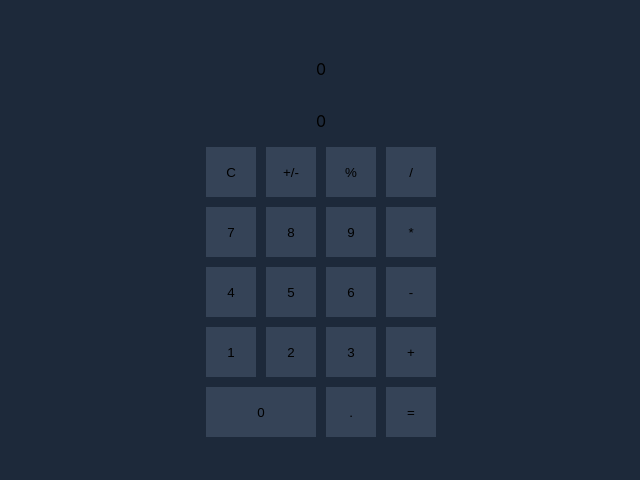
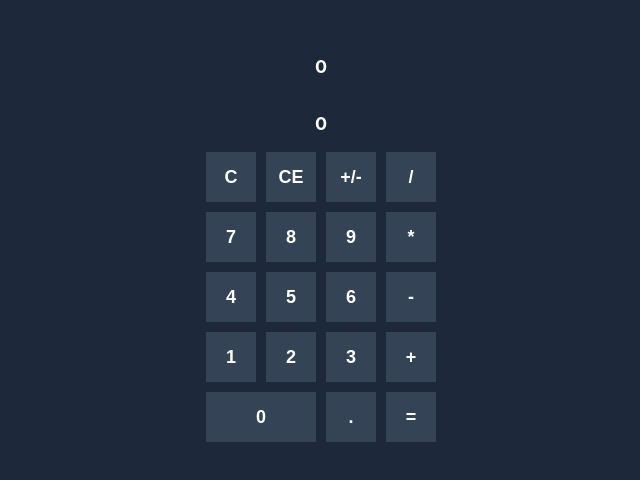
Before and after one commit to zeynepbozkirr/Calculator, a Next.js app: page / in a window 1280 px wide. Shown: the part 110-590 px from the top of the page, without its empty margins (319-959 px from the left). Built offline with nearby package versions, Linux system fonts and the light colour scheme.

Commit message:
fixed dotted number

```diff
--- a/components/component.module.css
+++ b/components/component.module.css
@@ -15,9 +15,17 @@
     height: 100%;
     background: #354357;
     border: none;
+    color: white;
+    font-weight: bold;
+    font-size: 18px;
 
 }
 .button:hover{
     background: #6C63FF;
 
 }
+.text{
+    color: white;
+    font-weight: bold;
+    font-size: 18px;
+}
--- a/components/index.js
+++ b/components/index.js
@@ -9,13 +9,14 @@ export default function Calculator() {
       type: "operation",
     },
     {
+      value: "CE",
+      type: "operation",
+    },
+    {
       value: "+/-",
       type: "operation",
     },
-    {
-      value: "%",
-      type: "operation",
-    },
+
     {
       value: "/",
       type: "operation",
@@ -90,15 +91,14 @@ export default function Calculator() {
   const [opr, setOpr] = useState("");
 
   const onClickNum = (number) => {
-    console.log(number, "NADS");
-    if (val !== "0.") {
-      setVal((val + number).toString());
-      // setVal((prevState) => (prevState + number).toString());
-      console.log(val, "nnn");
-    } else {
-      if (number !== ".") {
+    var pointControl = val.toString().indexOf("."); // result: 7
+
+    if (number === ".") {
+      if (pointControl == -1) {
         setVal((val + number).toString());
       }
+    } else {
+      setVal((val + number).toString());
     }
   };
   const onClickOpr = (operation) => {
@@ -106,7 +106,8 @@ export default function Calculator() {
       operation !== "=" &&
       operation !== "C" &&
       operation !== "+/-" &&
-      operation !== ","
+      operation !== "," &&
+      operation !== "CE"
     ) {
       setOpr(operation);
 
@@ -132,6 +133,7 @@ export default function Calculator() {
              ${opr}
              ${result}`)
         );
+        console.log("tt");
       } else {
         setResult(
           eval(`${result}
@@ -143,12 +145,12 @@ export default function Calculator() {
   };
   return (
     <div className={styles.container}>
-      <Text>
+      <Text className={styles.text}>
         {val}
         {opr}
       </Text>
 
-      <Text>{result}</Text>
+      <Text className={styles.text}>{result}</Text>
 
       <Grid templateColumns="repeat(4, 1fr)" gap={10}>
         {valueARR.map((num, i) =>
```
